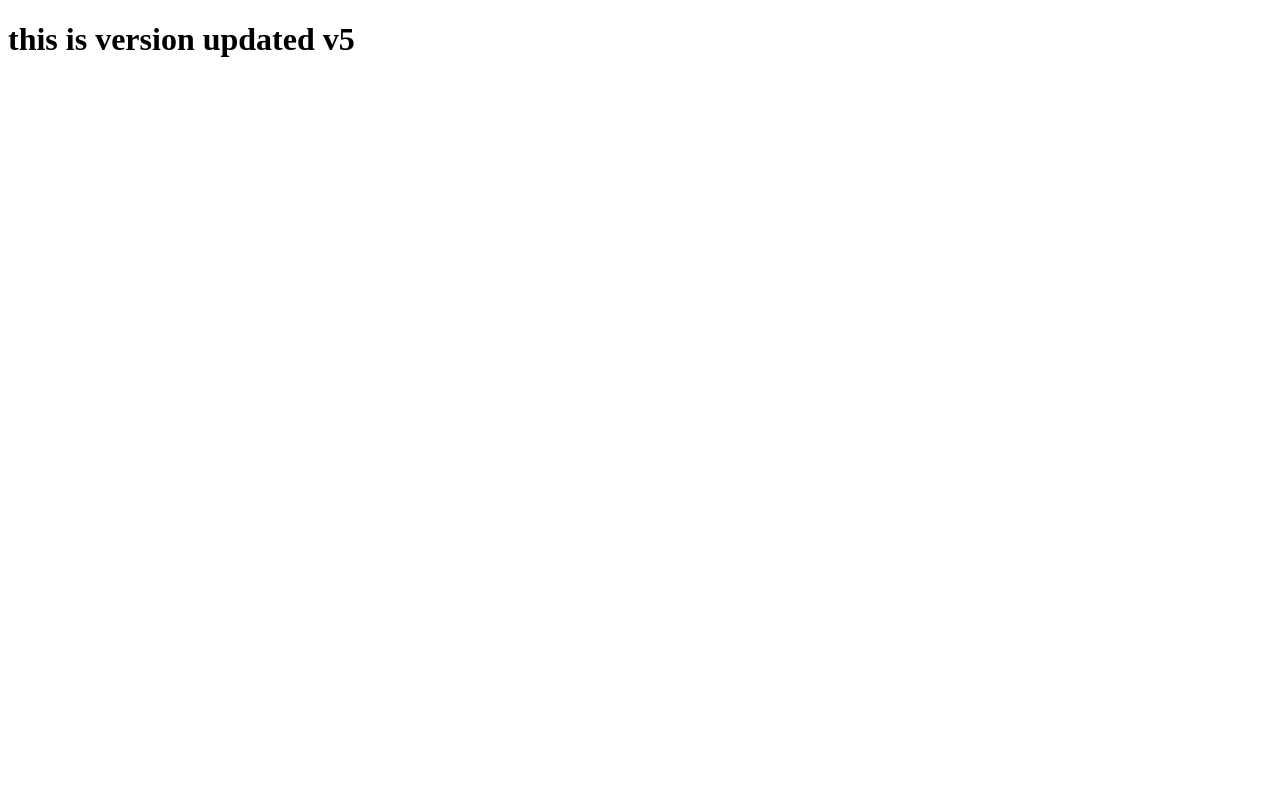
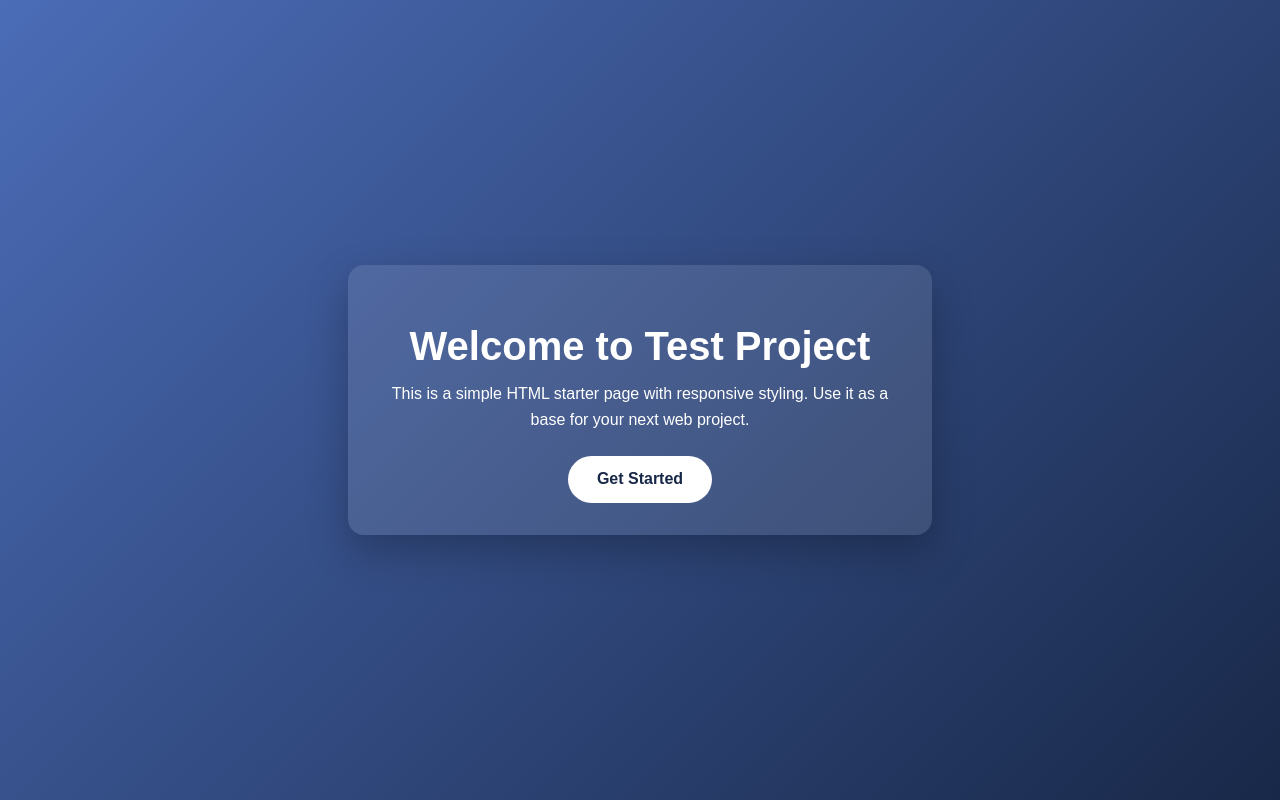
Before and after one commit to bhushansaraf7/Test-Project, a plain HTML site: page index.html in a window 1280 px wide. Drawn offline with Linux system fonts and the light colour scheme.

Commit message:
this is the code attached commit

```diff
--- a/index.html
+++ b/index.html
@@ -3,9 +3,57 @@
 <head>
     <meta charset="UTF-8">
     <meta name="viewport" content="width=device-width, initial-scale=1.0">
-    <title>Document</title>
+    <title>My HTML Page</title>
+    <style>
+        body {
+            font-family: Arial, sans-serif;
+            margin: 0;
+            padding: 0;
+            display: flex;
+            justify-content: center;
+            align-items: center;
+            min-height: 100vh;
+            background: linear-gradient(135deg, #4b6cb7, #182848);
+            color: #ffffff;
+        }
+        .container {
+            text-align: center;
+            padding: 2rem;
+            border-radius: 16px;
+            background: rgba(255, 255, 255, 0.1);
+            box-shadow: 0 16px 40px rgba(0, 0, 0, 0.25);
+            max-width: 520px;
+            width: 100%;
+        }
+        .container h1 {
+            margin-bottom: 0.5rem;
+            font-size: 2.5rem;
+        }
+        .container p {
+            margin: 0.75rem 0 1.5rem;
+            line-height: 1.6;
+        }
+        .button {
+            display: inline-block;
+            padding: 0.9rem 1.8rem;
+            border-radius: 999px;
+            text-decoration: none;
+            color: #182848;
+            background: #ffffff;
+            font-weight: 700;
+            transition: transform 0.2s ease, background 0.2s ease;
+        }
+        .button:hover {
+            transform: translateY(-2px);
+            background: #f1f5f9;
+        }
+    </style>
 </head>
 <body>
-    <h1>this is version updated v5</h1>
+    <div class="container">
+        <h1>Welcome to Test Project</h1>
+        <p>This is a simple HTML starter page with responsive styling. Use it as a base for your next web project.</p>
+        <a class="button" href="#">Get Started</a>
+    </div>
 </body>
 </html>
```
Also changed, not shown: 1 other file.
